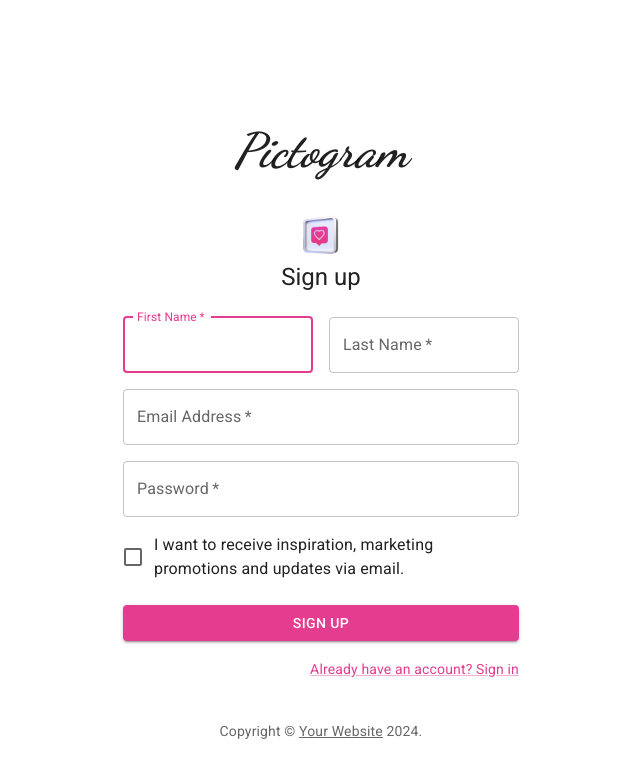
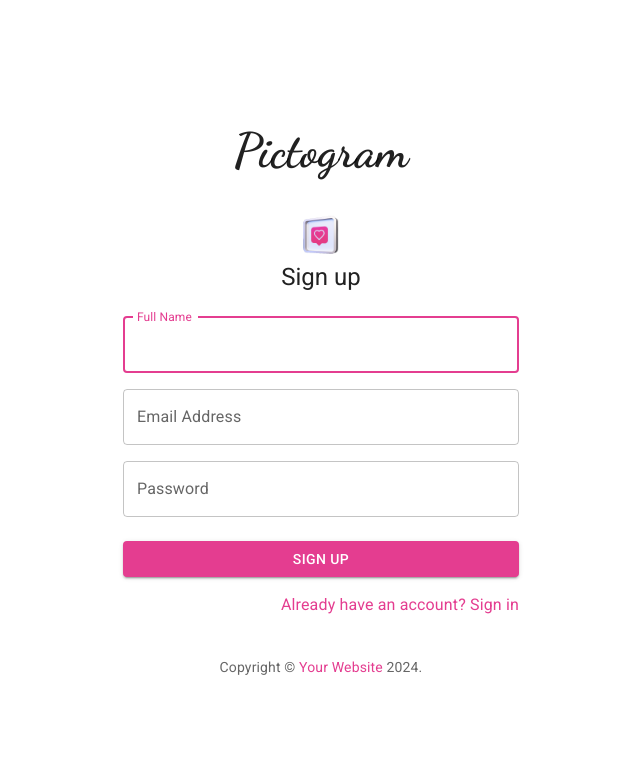
Before and after one commit to lovishduggal/Chatgram, a React (Vite) app in the folder frontend/: page / in a window 1280 px wide. Shown: the top 778 px of the page, without its empty margins (319-959 px from the left). Built offline with nearby package versions, Linux system fonts and the light colour scheme.

Commit message:
Added validation using React Hook Form on signup

```diff
--- a/frontend/src/App.css
+++ b/frontend/src/App.css
@@ -11,3 +11,10 @@
     box-sizing: border-box;
     font-family: 'Roboto', sans-serif;
 }
+#router-link {
+    color: #e43d90;
+    text-decoration: none;
+}
+#router-link:hover {
+    text-decoration: underline;
+}
--- a/frontend/src/features/auth/components/SignUp.jsx
+++ b/frontend/src/features/auth/components/SignUp.jsx
@@ -1,15 +1,13 @@
 import Button from '@mui/material/Button';
 import CssBaseline from '@mui/material/CssBaseline';
 import TextField from '@mui/material/TextField';
-import FormControlLabel from '@mui/material/FormControlLabel';
-import Checkbox from '@mui/material/Checkbox';
-import Link from '@mui/material/Link';
 import Grid from '@mui/material/Grid';
 import Box from '@mui/material/Box';
 import Typography from '@mui/material/Typography';
 import Container from '@mui/material/Container';
 import { Stack } from '@mui/material';
-
+import { Link, Navigate } from 'react-router-dom';
+import { useForm } from 'react-hook-form';
 function Copyright(props) {
     return (
         <Typography
@@ -18,7 +16,7 @@
             align="center"
             {...props}>
             {'Copyright © '}
-            <Link color="inherit" href="https://mui.com/">
+            <Link id="router-link" to="https://mui.com/" sx={{}}>
                 Your Website
             </Link>{' '}
             {new Date().getFullYear()}
@@ -27,14 +25,12 @@
     );
 }
 function SignUp() {
-    const handleSubmit = (event) => {
-        event.preventDefault();
-        const data = new FormData(event.currentTarget);
-        console.log({
-            email: data.get('email'),
-            password: data.get('password'),
-        });
-    };
+    const {
+        register,
+        handleSubmit,
+        formState: { errors },
+    } = useForm();
+
     return (
         <Stack
             sx={{ height: '100vh' }}
@@ -44,7 +40,6 @@
                 <CssBaseline />
                 <Box
                     sx={{
-                        marginTop: 8,
                         display: 'flex',
                         flexDirection: 'column',
                         alignItems: 'center',
@@ -53,7 +48,6 @@
                         variant="h3"
                         mb={'2rem'}
                         component={'h1'}
-                        fontStyle={'italic'}
                         fontWeight={'700'}
                         fontFamily={'Dancing Script'}>
                         Pictogram
@@ -62,69 +56,74 @@
                         src="/logo.png"
                         alt="logo"
                         sx={{ width: 50, height: 50 }}
-                        component={'img'}
+                        component="img"
                     />
-
                     <Typography component="h1" variant="h5">
                         Sign up
                     </Typography>
                     <Box
                         component="form"
                         noValidate
-                        onSubmit={handleSubmit}
+                        onSubmit={handleSubmit((data) => {
+                            console.log(data);
+                        })}
                         sx={{ mt: 3 }}>
                         <Grid container spacing={2}>
-                            <Grid item xs={12} sm={6}>
+                            <Grid item xs={12}>
                                 <TextField
                                     autoComplete="given-name"
-                                    name="firstName"
-                                    required
+                                    {...register('fullName', {
+                                        required: 'Full Name is required',
+                                    })}
+                                    error={
+                                        errors?.fullName?.message ? true : false
+                                    }
+                                    helperText={errors?.fullName?.message}
                                     fullWidth
-                                    id="firstName"
-                                    label="First Name"
+                                    id="fullName"
+                                    label="Full Name"
                                     autoFocus
-                                />
-                            </Grid>
-                            <Grid item xs={12} sm={6}>
-                                <TextField
-                                    required
-                                    fullWidth
-                                    id="lastName"
-                                    label="Last Name"
-                                    name="lastName"
-                                    autoComplete="family-name"
                                 />
                             </Grid>
                             <Grid item xs={12}>
                                 <TextField
-                                    required
                                     fullWidth
                                     id="email"
                                     label="Email Address"
-                                    name="email"
                                     autoComplete="email"
+                                    {...register('email', {
+                                        required: 'Email is required',
+                                        pattern: {
+                                            value: /^\S+@\S+\.\S+$/,
+                                            message:
+                                                'Email address is not valid',
+                                        },
+                                    })}
+                                    error={
+                                        errors?.email?.message ? true : false
+                                    }
+                                    helperText={errors?.email?.message}
                                 />
                             </Grid>
                             <Grid item xs={12}>
                                 <TextField
-                                    required
                                     fullWidth
-                                    name="password"
+                                    {...register('password', {
+                                        required: 'Password is required',
+                                        pattern: {
+                                            value: /^(?=.*[a-z])(?=.*[A-Z])(?=.*\d)(?=.*[@$!%*?&])[A-Za-z\d@$!%*?&]{8,10}$/,
+                                            message:
+                                                'Minimum eight and maximum 10 characters, at least one uppercase letter, one lowercase letter, one number and one special character',
+                                        },
+                                    })}
+                                    error={
+                                        errors?.password?.message ? true : false
+                                    }
+                                    helperText={errors?.password?.message}
                                     label="Password"
                                     type="password"
                                     id="password"
                                     autoComplete="new-password"
-                                />
-                            </Grid>
-                            <Grid item xs={12}>
-                                <FormControlLabel
-                                    control={
-                                        <Checkbox
-                                            value="allowExtraEmails"
-                                            color="primary"
-                                        />
-                                    }
-                                    label="I want to receive inspiration, marketing promotions and updates via email."
                                 />
                             </Grid>
                         </Grid>
@@ -137,7 +136,10 @@
                         </Button>
                         <Grid container justifyContent="flex-end">
                             <Grid item>
-                                <Link href="#" variant="body2">
+                                <Link
+                                    id="router-link"
+                                    to="/login"
+                                    variant="body2">
                                     Already have an account? Sign in
                                 </Link>
                             </Grid>
```
